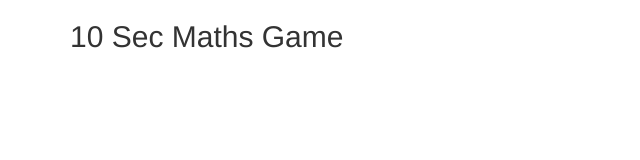
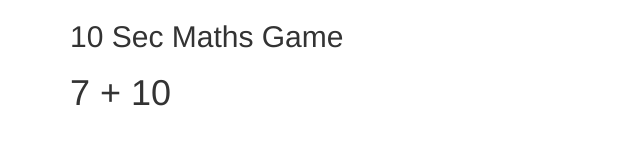
Before and after one commit to cepoumian/ten-second-math-game, a plain HTML site: page index.html in a window 1280 px wide. Shown: the whole page, without its empty margins (0-640 px from the left). Drawn offline with nearby package versions, Linux system fonts and the light colour scheme.

Commit message:
Add functionality to create a random equation and display it on the page.

```diff
--- a/index.html
+++ b/index.html
@@ -17,6 +17,7 @@
     <div class="row">
       <div class="col-xs-12">
         <h2>10 Sec Maths Game</h2>
+        <h1 id="equation"></h1>
       </div>
     </div>
   </div>
--- a/index.js
+++ b/index.js
@@ -0,0 +1,24 @@
+$(document).ready(function() {
+  var currQuest;
+
+  var ranNumGen = function (size) {
+    return Math.ceil(Math.random() * size);
+  };
+
+  var questGen = function () {
+    var question = {};
+    var num1 = ranNumGen(10);
+    var num2 = ranNumGen(10);
+
+    question.answer = num1 + num2;
+    question.equation = String(num1) + " + " + String(num2);
+
+    return question;
+
+  };
+
+  currQuest = questGen();
+  $('#equation').text(currQuest.equation);
+//console.log(currQuest.equation);
+
+});
```
